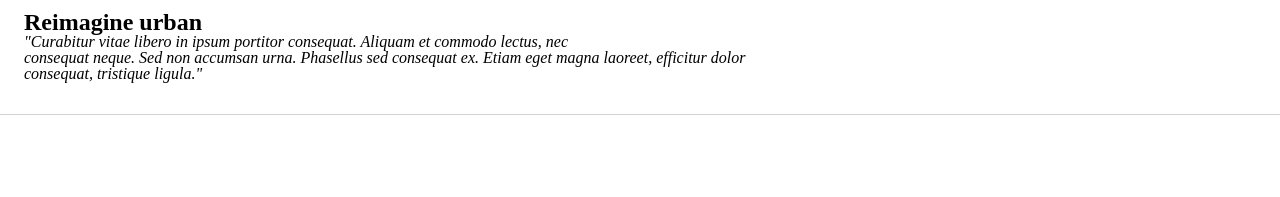
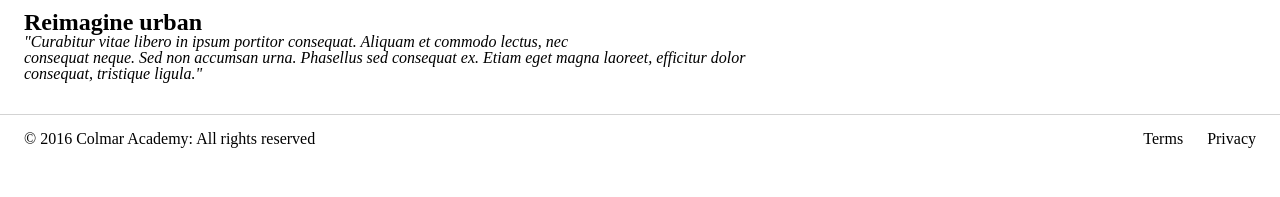
Before and after one commit to Bananenjonas/ColmarAcademy, a plain HTML site: page index.html in a window 1280 px wide. Shown: the part 2633-2830 px from the top of the page. Before the commit the page ends 2748 px from the top, so only its background shows below. Drawn offline with Linux system fonts and the light colour scheme.

Commit message:
Footer Finished

```diff
--- a/index.html
+++ b/index.html
@@ -158,7 +158,13 @@
 
 
     <!-- Copyright -->
-
+    <section id="copy">
+      <p>&copy; 2016 Colmar Academy: All rights reserved</p>
+      <div id="footermenu">
+        <p>Terms</p>
+        <p>Privacy</p>
+      </div>
+    </section>
 
   </body>
 </html>
--- a/ressources/css/style.css
+++ b/ressources/css/style.css
@@ -270,3 +270,16 @@ h3  {
 }
 
 /*Copyright*/
+#copy {
+  padding: 16px 0px 50px 24px;
+  display: flex;
+  justify-content: space-between;
+}
+
+#footermenu {
+  display: flex;
+}
+
+#footermenu p {
+  padding-right: 24px;
+}
```
